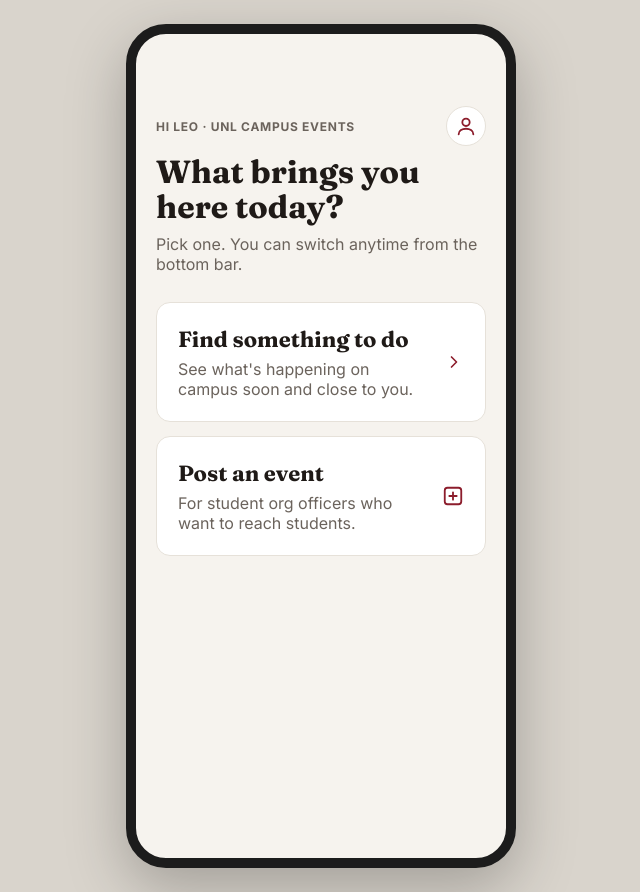
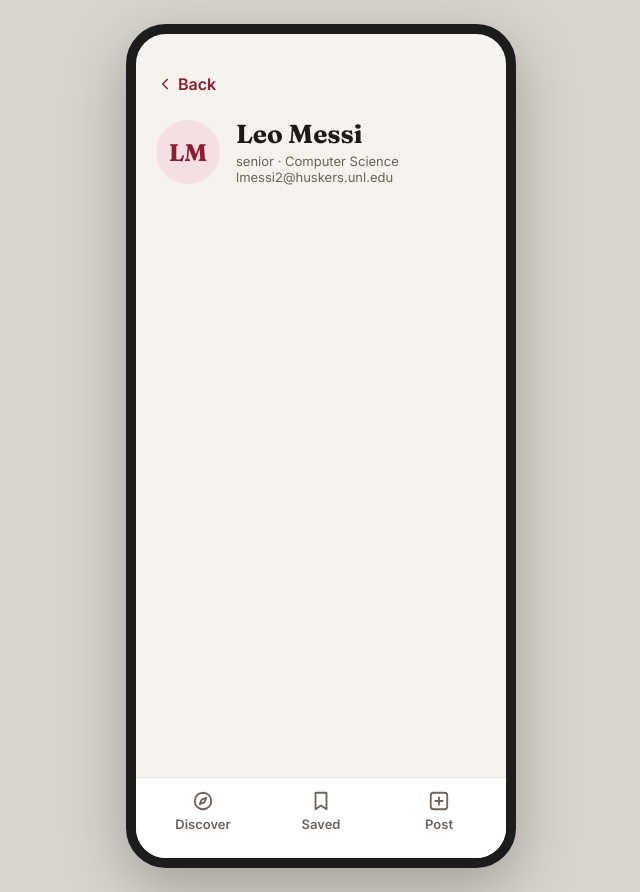
Before and after one commit to leolinquet/nevents, a React (Vite) app: page /#/profile in a window 1280 px wide. Before the commit this address led to /. Shown: the whole page, without its empty margins (319-959 px from the left). Built offline with nearby package versions, Linux system fonts and the light colour scheme.

Commit message:
added profile header with user info

```diff
--- a/src/App.jsx
+++ b/src/App.jsx
@@ -6,6 +6,7 @@ import EventDetail from './pages/EventDetail.jsx'
 import Saved from './pages/Saved.jsx'
 import PostEvent from './pages/PostEvent.jsx'
 import SentForReview from './pages/SentForReview.jsx'
+import Profile from './pages/Profile.jsx'
 
 export default function App() {
   return (
@@ -17,6 +18,7 @@ export default function App() {
         <Route path="/saved" element={<Saved />} />
         <Route path="/post" element={<PostEvent />} />
         <Route path="/post/sent/:id" element={<SentForReview />} />
+        <Route path="/profile" element={<Profile />} />
         <Route path="*" element={<Navigate to="/" replace />} />
       </Routes>
     </PhoneFrame>
--- a/src/index.css
+++ b/src/index.css
@@ -131,3 +131,8 @@ input, select { font: inherit; color: inherit; }
 .success-icon { width: 56px; height: 56px; border-radius: 50%; background: var(--ok-soft); color: var(--ok); display: flex; align-items: center; justify-content: center; margin: 32px 0 16px; }
 .summary { padding: 15px 17px; margin: 18px 0 14px; }
 .summary .chips { margin-top: 10px; }
+
+/* ---------- profile ---------- */
+.profile-head { display: flex; align-items: center; gap: 16px; margin-bottom: 8px; }
+.avatar-lg { width: 64px; height: 64px; border-radius: 50%; background: var(--accent-soft); color: var(--accent); font-family: var(--serif); font-size: 24px; font-weight: 700; display: flex; align-items: center; justify-content: center; flex-shrink: 0; }
+.profile-name { font-size: 26px; margin: 0 0 4px; }
--- a/src/pages/Profile.jsx
+++ b/src/pages/Profile.jsx
@@ -1,12 +1,27 @@
+import { useNavigate } from 'react-router-dom'
 import Screen from '../components/Screen.jsx'
+import { ChevronLeftIcon } from '../components/Icons.jsx'
+import { currentUser } from '../data/user.js'
 
 export default function Profile() {
+    const navigate = useNavigate()
+    const { firstName, lastName, email, year, major } = currentUser
+    const initials = firstName[0] + lastName[0]
+
     return (
         <Screen>
-        <header className="page-header">
-            <h1 className="display">Profile</h1>
-            <p className="muted">Coming soon.</p>
-        </header>
+        <button className="back-btn" onClick={() => navigate(-1)}>
+            <ChevronLeftIcon /> Back
+        </button>
+
+        <div className="profile-head">
+            <div className="avatar-lg">{initials}</div>
+            <div>
+            <h1 className="display profile-name">{firstName} {lastName}</h1>
+            <p className="muted small">{year} · {major}</p>
+            <p className="muted small">{email}</p>
+            </div>
+        </div>
         </Screen>
     )
 }
```
